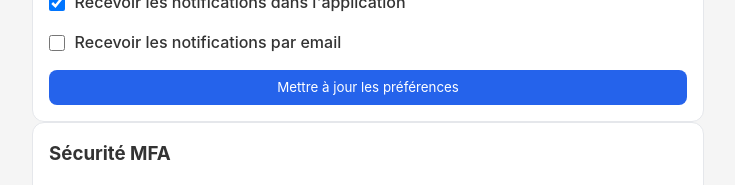
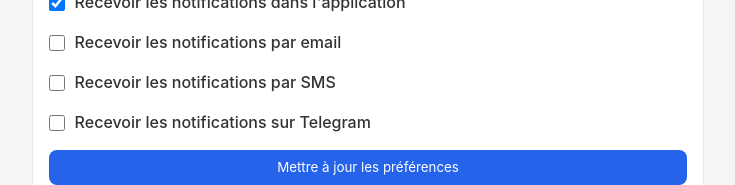
Before and after one commit to alaignegnokoua/supra-banking-front, an Angular app: page /profil in a window 1280 px wide. Shown: the part 957-1142 px from the top of the page, without its empty margins (272-1007 px from the left). Built offline with nearby package versions, Linux system fonts and the light colour scheme; no server answers; sample sign-in values are in the browser's storage.

Commit message:
J'intègre les préférences SMS et Telegram dans le profil utilisateur

```diff
--- a/src/app/core/services/auth.service.ts
+++ b/src/app/core/services/auth.service.ts
@@ -38,6 +38,9 @@ export interface CurrentUser {
   clientTelephone?: string;
   notificationsInAppEnabled?: boolean;
   notificationsEmailEnabled?: boolean;
+  notificationsSmsEnabled?: boolean;
+  notificationsTelegramEnabled?: boolean;
+  telegramChatId?: string;
   mfaEnabled?: boolean;
 }
 
@@ -56,6 +59,9 @@ export interface ChangePasswordRequest {
 export interface UpdateNotificationPreferencesRequest {
   notificationsInAppEnabled: boolean;
   notificationsEmailEnabled: boolean;
+  notificationsSmsEnabled: boolean;
+  notificationsTelegramEnabled: boolean;
+  telegramChatId?: string;
 }
 
 export interface UpdateMfaSettingsRequest {
--- a/src/app/features/profile/profile.component.html
+++ b/src/app/features/profile/profile.component.html
@@ -86,6 +86,21 @@
       <span>Recevoir les notifications par email</span>
     </label>
 
+    <label class="checkbox-field">
+      <input type="checkbox" formControlName="notificationsSmsEnabled" />
+      <span>Recevoir les notifications par SMS</span>
+    </label>
+
+    <label class="checkbox-field">
+      <input type="checkbox" formControlName="notificationsTelegramEnabled" />
+      <span>Recevoir les notifications sur Telegram</span>
+    </label>
+
+    <div class="field" *ngIf="preferencesForm.controls.notificationsTelegramEnabled.value">
+      <label for="telegramChatId">Telegram Chat ID</label>
+      <input id="telegramChatId" type="text" formControlName="telegramChatId" />
+    </div>
+
     <div *ngIf="preferencesError" class="alert alert-error">{{ preferencesError }}</div>
     <div *ngIf="preferencesSuccess" class="alert alert-success">{{ preferencesSuccess }}</div>
 
--- a/src/app/features/profile/profile.component.ts
+++ b/src/app/features/profile/profile.component.ts
@@ -47,7 +47,10 @@ export class ProfileComponent implements OnInit {
 
   readonly preferencesForm = this.fb.nonNullable.group({
     notificationsInAppEnabled: [true],
-    notificationsEmailEnabled: [false]
+    notificationsEmailEnabled: [false],
+    notificationsSmsEnabled: [false],
+    notificationsTelegramEnabled: [false],
+    telegramChatId: ['']
   });
 
   readonly mfaForm = this.fb.nonNullable.group({
@@ -75,7 +78,10 @@ export class ProfileComponent implements OnInit {
 
       this.preferencesForm.patchValue({
         notificationsInAppEnabled: user.notificationsInAppEnabled ?? true,
-        notificationsEmailEnabled: user.notificationsEmailEnabled ?? false
+        notificationsEmailEnabled: user.notificationsEmailEnabled ?? false,
+        notificationsSmsEnabled: user.notificationsSmsEnabled ?? false,
+        notificationsTelegramEnabled: user.notificationsTelegramEnabled ?? false,
+        telegramChatId: user.telegramChatId ?? ''
       });
 
       this.mfaForm.patchValue({
@@ -157,7 +163,10 @@ export class ProfileComponent implements OnInit {
 
     this.authService.updateNotificationPreferences({
       notificationsInAppEnabled: value.notificationsInAppEnabled,
-      notificationsEmailEnabled: value.notificationsEmailEnabled
+      notificationsEmailEnabled: value.notificationsEmailEnabled,
+      notificationsSmsEnabled: value.notificationsSmsEnabled,
+      notificationsTelegramEnabled: value.notificationsTelegramEnabled,
+      telegramChatId: value.telegramChatId?.trim() || undefined
     }).subscribe({
       next: () => {
         this.preferencesLoading = false;
```
